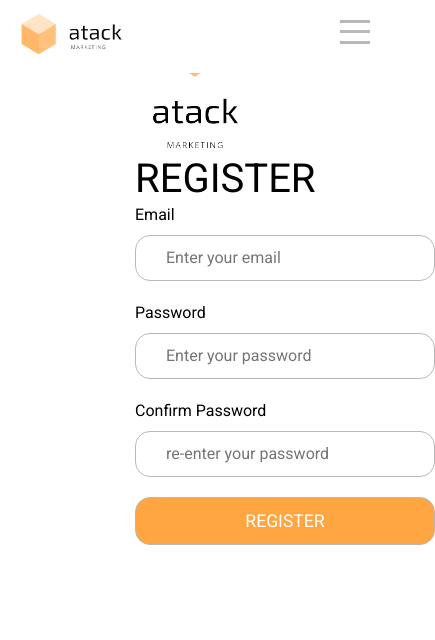
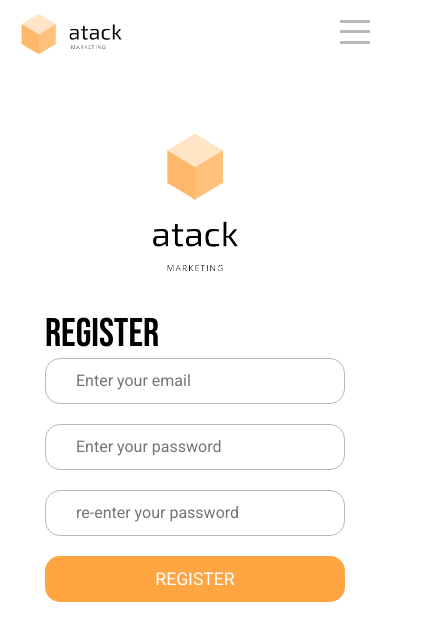
Before and after one commit to albertkozak/MarketingWeb, a React (Create React App) app in the folder atack-marketing/: page /Register in a window 390 px wide. Shown: the top 640 px of the page, 435 px wide, since content can reach past the window. Built offline with nearby package versions, Linux system fonts and the light colour scheme; a web font is replaced by a local one.

Commit message:
Edited login for mobile view

```diff
--- a/atack-marketing/src/styles/components/_App.scss
+++ b/atack-marketing/src/styles/components/_App.scss
@@ -2,6 +2,10 @@ body {
 	margin: 0;
 	font-family: $body-font;
 	color: $black;
-	//padding: 3rem;
+	padding: 5rem 0;
 	height: 100%;
 }
+
+h1,h2,h3, h4 {
+	font-family: $heading-font;
+}
--- a/atack-marketing/src/styles/components/_Authentication.scss
+++ b/atack-marketing/src/styles/components/_Authentication.scss
@@ -3,52 +3,67 @@
   width: 500px;
   margin: 0 auto;
 	margin-top: 160px;
+
   img {
     position: absolute;
     max-width: 330px;
     transform: translate(-80%, -20%);
 	}
+
   .auth-wrapper {
     position: absolute;
     transform: translateX(30%);
 	}
+
   h1 {
     color: $black;
     text-transform: uppercase;
     font-size: 3.5em;
     margin-bottom: 10px;
 	}
+
   input, button, p {font-family: $body-font}
   .auth__message {
     text-align: left;
     font-size: 1.1em;
     margin-bottom: 0;
 	}
+
   .auth__message--lone {
     margin-bottom: 20px;
 	}
+
   .auth__error {
     text-align: center;
 	}
+
   input, button {
     box-sizing: border-box;
     width: 100%;
-    border-radius: 20px;
-    font-size: 1.3em;
-    padding: 14px;
+    border-radius: 10px;
+    font-size: 1rem;
+    padding: 7px;
     border: 1px solid $grey;
 	}
+
   input {
-    padding-left: 50px;
+    padding-left: 1rem;
     margin-bottom: 30px;
 	}
+
   button {
-    font-size: 1.3em;
+    font-size: 1rem;
     margin-bottom: 15px;
     text-transform: uppercase;
     color: $white;
 		background-color: $orange;
+		border:none;
 	}
+
+	label {
+		display: none;
+	}
+
   .auth__link {
     font-size: 1.2em;
     text-align: center;
@@ -59,11 +74,13 @@
       color: $orange;
     }
 	}
+
   .auth__error {
     color: $orange;
     height: 32px;
     padding-bottom: 5px;
 	}
+
   @media(max-width: 1040px) {
     margin-top: 20px;
     img {
@@ -73,22 +90,24 @@
       margin-right: auto;
       display: block;
     }
-    .auth__form-wrapper {
+    .auth-wrapper {
       position: relative;
       transform: translateX(0);
     }
 	}
+
   @media(max-width: 590px) {
-    margin-top: 5px;
+    margin-top: 3rem;
     width: 400px;
     img {
       max-width: 200px;
     }
     h1 {
-      font-size: 3em;
-      margin-bottom: 5px;
+      font-size: 2.6rem;
+      margin: 2rem 0;
     }
 	}
+
   @media(max-width: 470px) {
     width: 300px;
     img {
```
Lines whose indentation alone changed are shown as unchanged.
